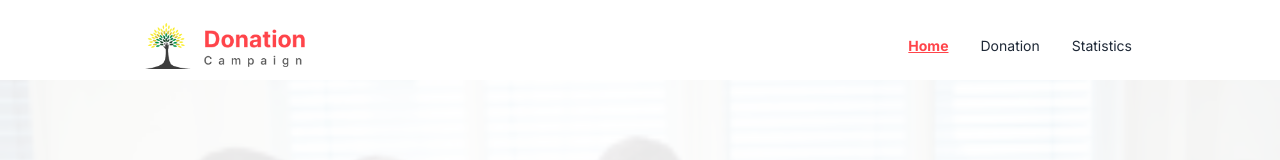
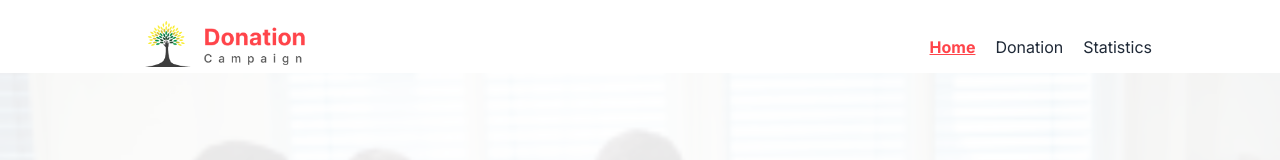
Before and after one commit to monjurBakthMazumder/Assignment-8, a React (Vite) app: page / in a window 1280 px wide. Shown: the top 160 px of the page. Built offline with nearby package versions, Linux system fonts and the light colour scheme.

Commit message:
update Navbar

```diff
--- a/src/Component/Header/Navbar/Navbar.css
+++ b/src/Component/Header/Navbar/Navbar.css
@@ -1,4 +1,4 @@
-.chill{
+.active{
     color: #FF444A;
     text-decoration: underline;
     font-weight: bold;
--- a/src/Component/Header/Navbar/Navbar.jsx
+++ b/src/Component/Header/Navbar/Navbar.jsx
@@ -8,7 +8,7 @@ const Navbar = () => {
         <NavLink
             to="/"
             className={({ isActive, isPending }) =>
-                isPending ? "pending" : isActive ? "chill" : ""
+                isPending ? "pending" : isActive ? "active" : ""
             }
             >Home</NavLink>
         </li>
@@ -16,7 +16,7 @@ const Navbar = () => {
         <NavLink
             to="/donation"
             className={({ isActive, isPending }) =>
-                isPending ? "pending" : isActive ? "chill" : ""
+                isPending ? "pending" : isActive ? "active" : ""
             }
             >Donation</NavLink>
         </li>
@@ -24,18 +24,18 @@ const Navbar = () => {
         <NavLink
             to="/statistics"
             className={({ isActive, isPending }) =>
-                isPending ? "pending" : isActive ? "chill" : ""
+                isPending ? "pending" : isActive ? "active" : ""
             }
             >Statistics</NavLink>
         </li>
     </>
     return (
-        <div className="navbar bg-base-100 px-5 sm:px-[10%] pt-5">
+        <div className="flex justify-between items-center px-5 sm:px-[10%] pt-5">
   <div className="mr-auto">
     <p className="btn btn-ghost normal-case text-xl h-10"><Logo/></p>
   </div>
   <div className="hidden lg:flex">
-    <ul className="menu menu-horizontal px-1">
+    <ul className="flex items-center gap-5">
       {links}
     </ul>
   </div>
@@ -43,7 +43,7 @@ const Navbar = () => {
       <label tabIndex={0} className="btn btn-ghost lg:hidden">
         <svg xmlns="http://www.w3.org/2000/svg" className="h-5 w-5" fill="none" viewBox="0 0 24 24" stroke="currentColor"><path strokeLinecap="round" strokeLinejoin="round" strokeWidth="2" d="M4 6h16M4 12h8m-8 6h16" /></svg>
       </label>
-      <ul tabIndex={0} className="menu menu-sm dropdown-content mt-3 z-[1] p-2 shadow bg-base-100 rounded-box w-52">
+      <ul tabIndex={0} className="flex flex-col gap-1 dropdown-content mt-3 z-[1] p-2 shadow bg-base-100 rounded-box w-40">
         {links}
       </ul>
     </div>
```
